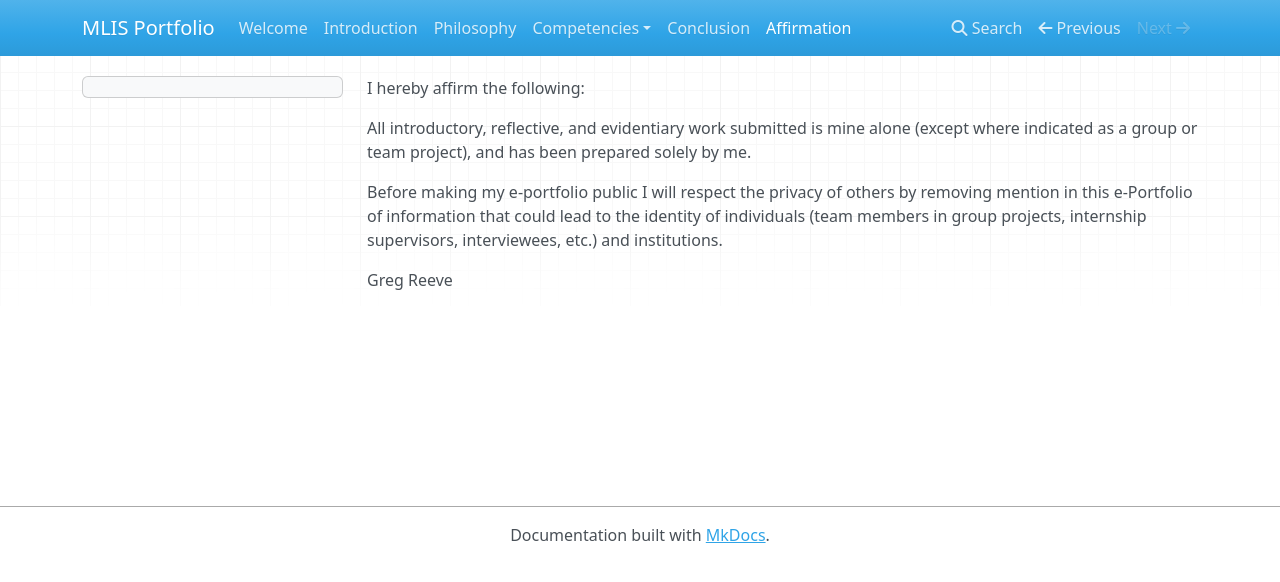
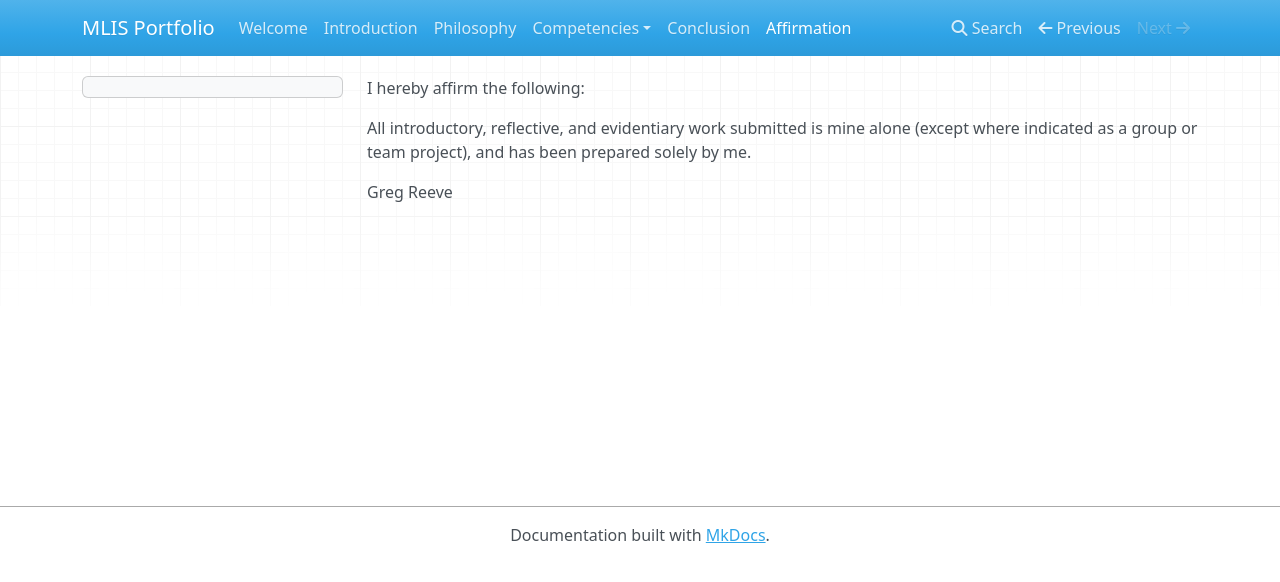
Before and after one commit to greeve/eportfolio, an MkDocs documentation site: the page built from docs/affirmation.md, in a window 1280 px wide. Shown: the top 582 px of the page. Built offline with MkDocs 1.6.1, drawn with Linux system fonts in a browser that asks for light colours; nearby versions of some CDN libraries; old or Windows-style settings are respelled for this version of MkDocs.

Commit message:
Update the affirmation statement

```diff
--- a/docs/affirmation.md
+++ b/docs/affirmation.md
@@ -2,6 +2,4 @@ I hereby affirm the following:
 
 All introductory, reflective, and evidentiary work submitted is mine alone (except where indicated as a group or team project), and has been prepared solely by me.
 
-Before making my e-portfolio public I will respect the privacy of others by removing mention in this e-Portfolio of information that could lead to the identity of individuals (team members in group projects, internship supervisors, interviewees, etc.) and institutions.
-
 Greg Reeve
```
